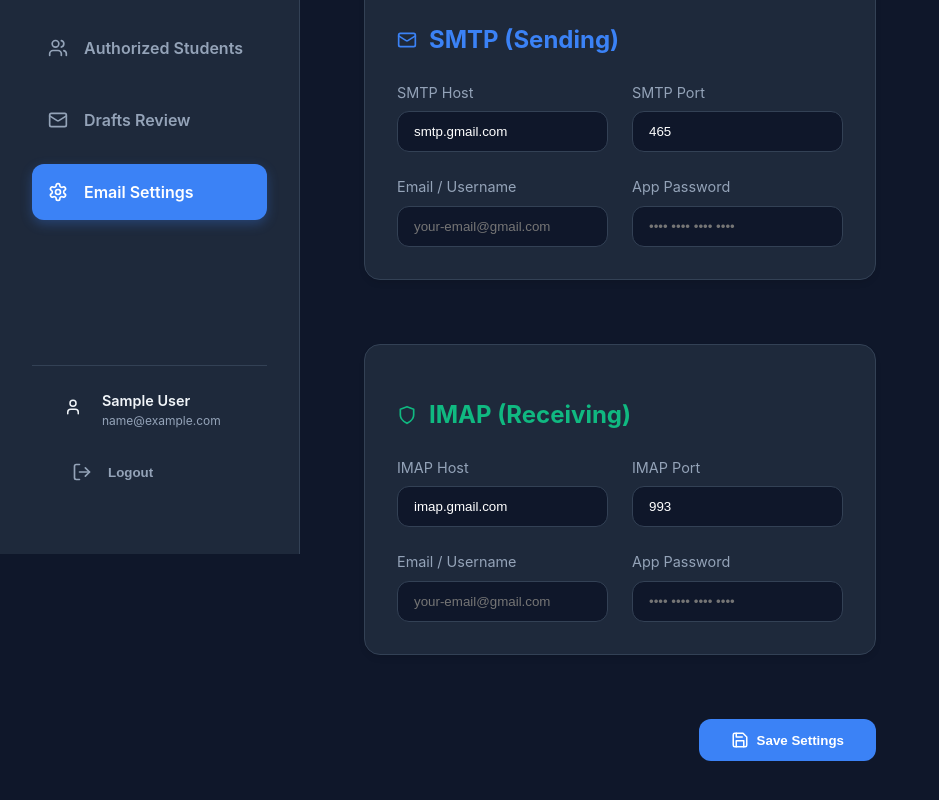
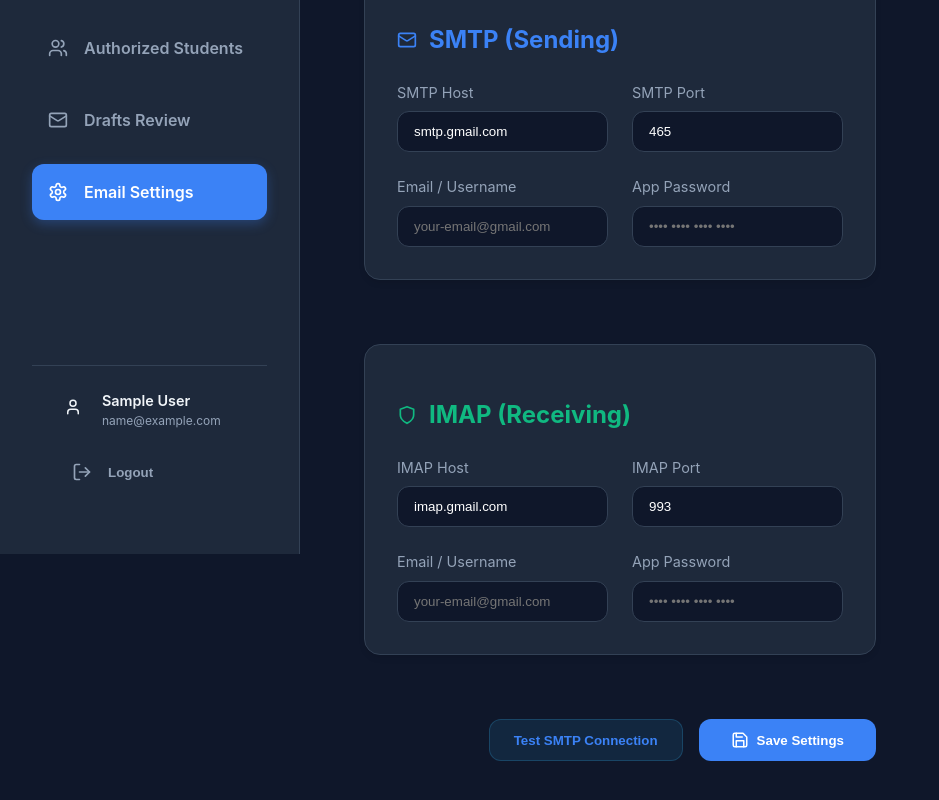
Before and after one commit to TOS2020/EduReply, a React (Vite) app in the folder client/: page /settings in a window 1280 px wide. Shown: the part 246-1046 px from the top of the page, without its empty margins (0-939 px from the left). Built offline with nearby package versions, Linux system fonts and the light colour scheme; no server answers; sample sign-in values are in the browser's storage.

Commit message:
Add Test SMTP Connection button to Settings page

```diff
--- a/client/src/pages/Settings.tsx
+++ b/client/src/pages/Settings.tsx
@@ -1,6 +1,7 @@
 import React, { useState, useEffect } from 'react';
 import { useAuth } from '../context/AuthContext';
 import { Settings as SettingsIcon, Mail, Shield, Save, CheckCircle, AlertCircle } from 'lucide-react';
+import { API_BASE_URL } from '../config';
 
 export default function Settings() {
     const { token } = useAuth();
@@ -8,10 +9,11 @@ export default function Settings() {
     const [imap, setImap] = useState({ host: 'imap.gmail.com', port: '993', user: '', pass: '' });
     const [status, setStatus] = useState<{ type: 'success' | 'error', message: string } | null>(null);
     const [isSaving, setIsSaving] = useState(false);
+    const [isTesting, setIsTesting] = useState(false);
 
     useEffect(() => {
         if (!token) return;
-        fetch('https://edureply.onrender.com/api/user/settings', {
+        fetch(`${API_BASE_URL}/api/user/settings`, {
             headers: { 'Authorization': `Bearer ${token}` }
         })
         .then(res => res.json())
@@ -31,7 +33,7 @@ export default function Settings() {
         setStatus(null);
 
         try {
-            const response = await fetch('https://edureply.onrender.com/api/user/settings', {
+            const response = await fetch(`${API_BASE_URL}/api/user/settings`, {
                 method: 'POST',
                 headers: {
                     'Content-Type': 'application/json',
@@ -41,6 +43,7 @@ export default function Settings() {
                     emailConfig: { smtp, imap }
                 })
             });
+
 
             if (response.ok) {
                 setStatus({ type: 'success', message: 'Settings updated successfully!' });
@@ -52,6 +55,33 @@ export default function Settings() {
             setStatus({ type: 'error', message: 'Connection error. Please try again.' });
         } finally {
             setIsSaving(false);
+        }
+    };
+
+    const handleTestConnection = async () => {
+        if (!token) return;
+        setIsTesting(true);
+        setStatus(null);
+
+        try {
+            const response = await fetch(`${API_BASE_URL}/api/test-email-connection`, {
+                method: 'POST',
+                headers: {
+                    'Content-Type': 'application/json',
+                    'Authorization': `Bearer ${token}`
+                }
+            });
+
+            const data = await response.json();
+            if (response.ok && data.success) {
+                setStatus({ type: 'success', message: 'SMTP Connection Verified Successfully!' });
+            } else {
+                setStatus({ type: 'error', message: `Connection Test Failed: ${data.message || 'Unknown error'}` });
+            }
+        } catch (err) {
+            setStatus({ type: 'error', message: 'Testing failed. Server might be unreachable.' });
+        } finally {
+            setIsTesting(false);
         }
     };
 
@@ -131,8 +161,11 @@ export default function Settings() {
                     </div>
                 </div>
 
-                <div style={{ display: 'flex', justifyContent: 'flex-end' }}>
-                    <button type="submit" disabled={isSaving} className="btn btn-blue" style={{ display: 'flex', alignItems: 'center', gap: '0.5rem', padding: '0.75rem 2rem' }}>
+                <div style={{ display: 'flex', justifyContent: 'flex-end', gap: '1rem' }}>
+                    <button type="button" onClick={handleTestConnection} disabled={isTesting || isSaving} className="btn" style={{ background: 'rgba(56, 189, 248, 0.1)', color: 'var(--accent-blue)', padding: '0.75rem 1.5rem', border: '1px solid rgba(56, 189, 248, 0.2)' }}>
+                        {isTesting ? 'Testing...' : 'Test SMTP Connection'}
+                    </button>
+                    <button type="submit" disabled={isSaving || isTesting} className="btn btn-blue" style={{ display: 'flex', alignItems: 'center', gap: '0.5rem', padding: '0.75rem 2rem' }}>
                         {isSaving ? 'Saving...' : <><Save size={18} /> Save Settings</>}
                     </button>
                 </div>
```
